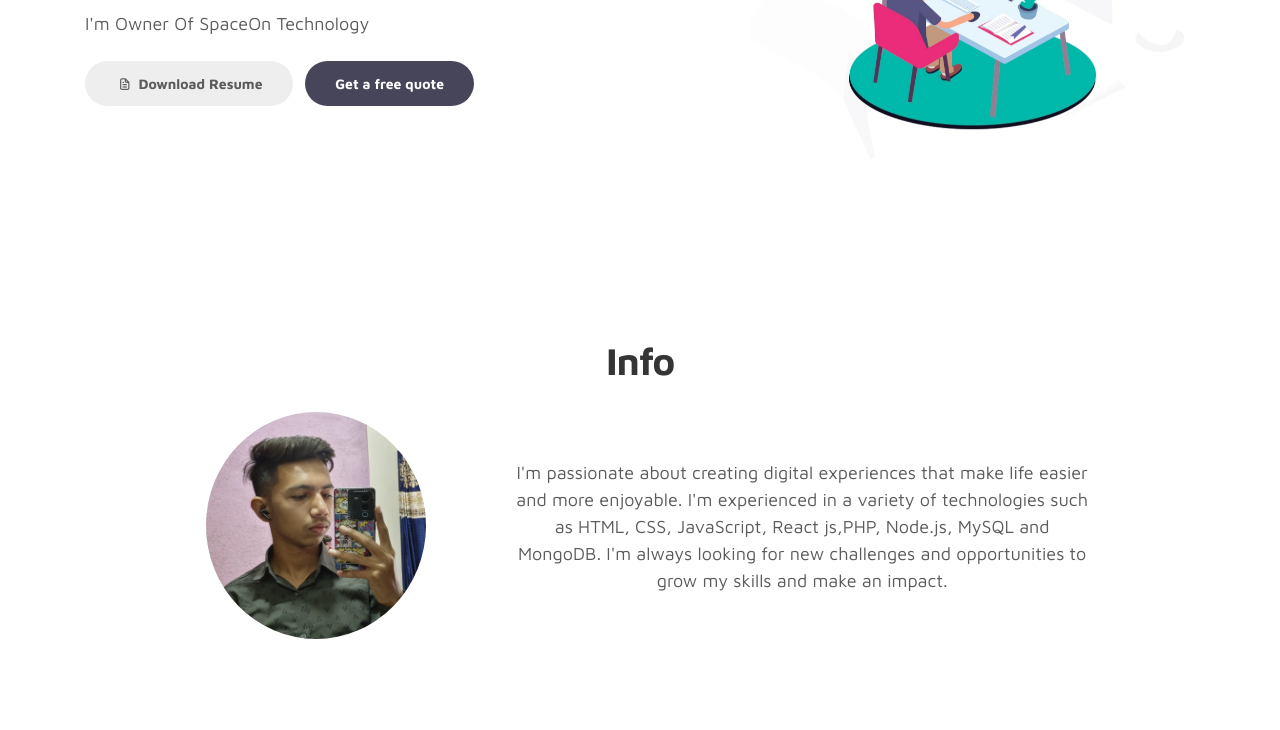
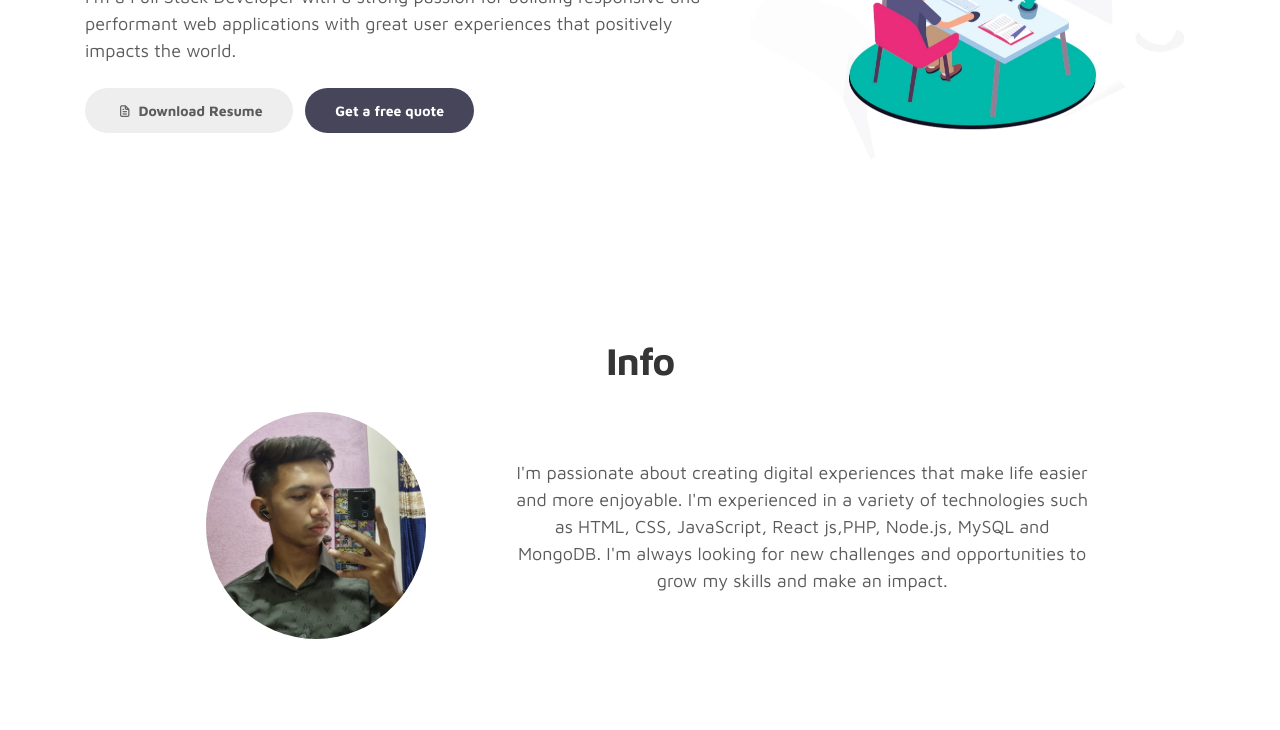
Before and after one commit to arshpatel47/e-shalaapp, a plain HTML site: page index.html in a window 1280 px wide. Shown: the part 370-1100 px from the top of the page. Drawn offline with Linux system fonts and the light colour scheme.

Commit message:
Update index.html

```diff
--- a/index.html
+++ b/index.html
@@ -104,7 +104,7 @@
                                 </div>
                         </h1>
 
-                        <p>I'm Owner Of SpaceOn Technology</p>
+                        <p>I'm a Full Stack Developer with a strong passion for building responsive and performant web applications with great user experiences that positively impacts the world.</p>
 
                         <div class="custom-btn-group mt-4">
                           <a href="#" class="btn mr-lg-2 custom-btn"><i class='uil uil-file-alt'></i> Download Resume</a>
```
